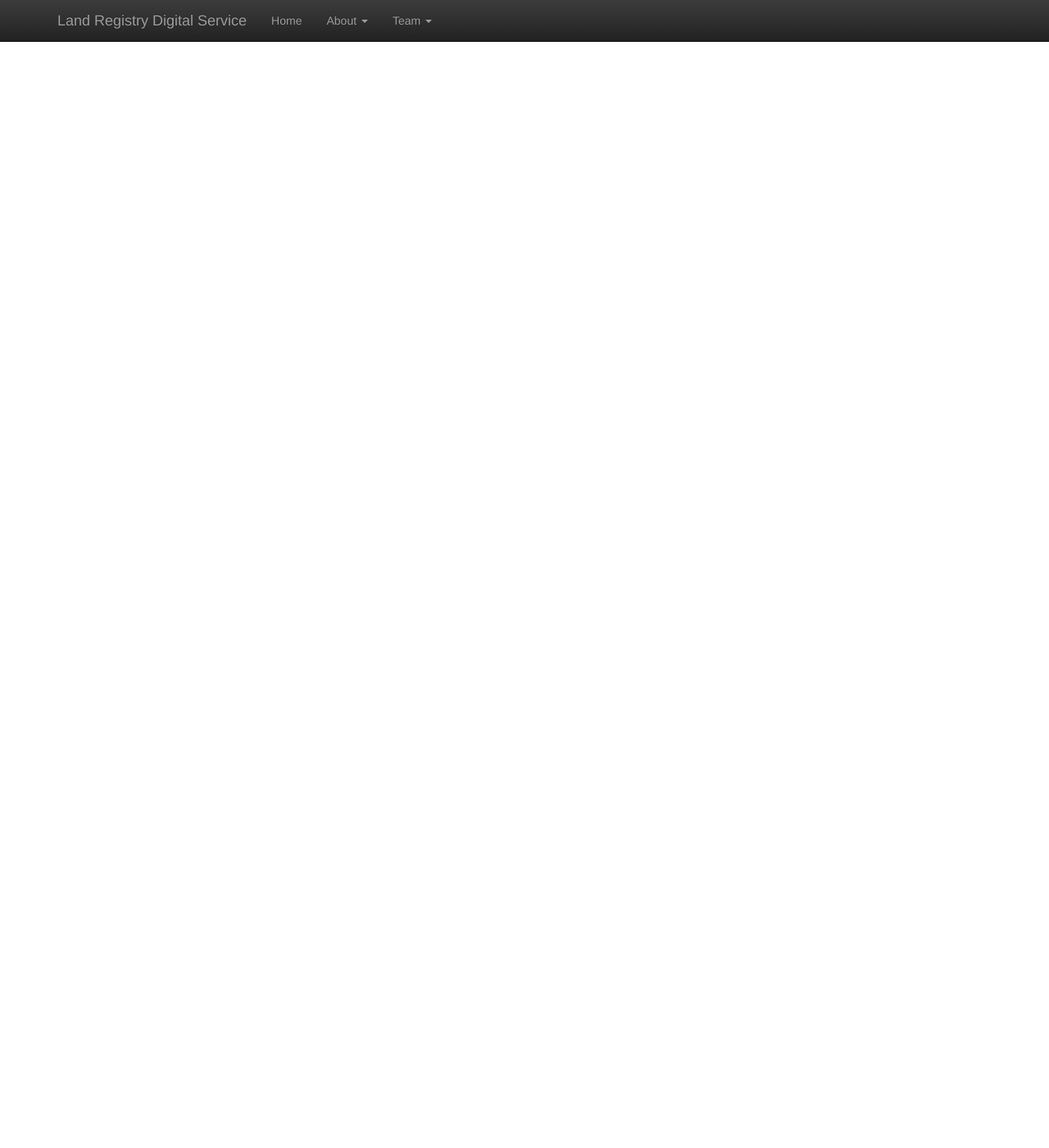
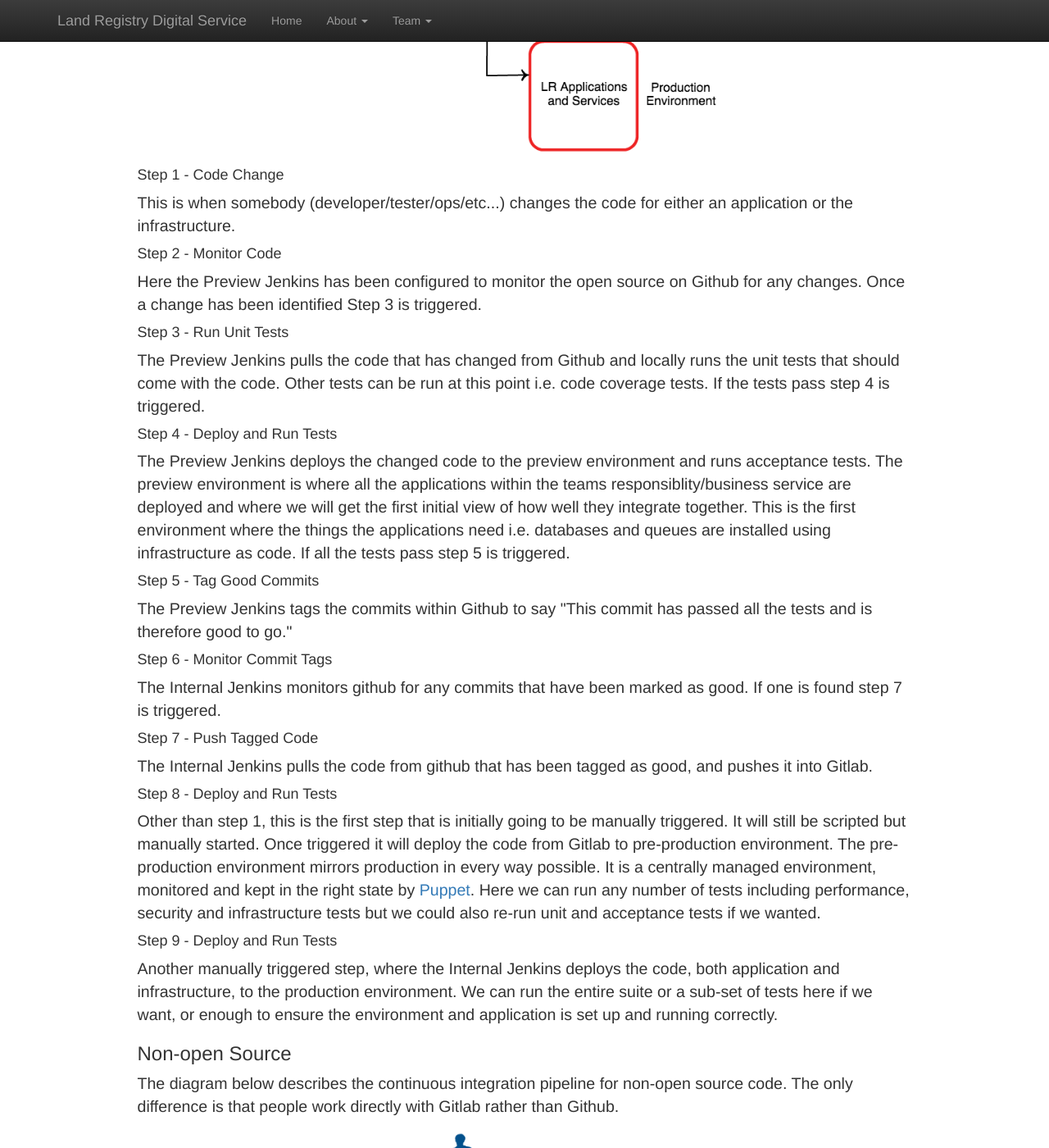
Before and after one commit to ztrelease/landregistry.github.io, a Jekyll site: the page built from migration_main.html, in a window 1280 px wide and 1400 px high, scrolled down 3332 px. Shown: the whole window at 82% size. Built offline with Jekyll 4.4.1, drawn with Linux system fonts in a browser that asks for light colours; nearby versions of some CDN libraries; some of the changed text lies outside the part shown.

Commit message:
removed unneeded pictures and added the continuous integration section to the migration page

```diff
--- a/migration_main.html
+++ b/migration_main.html
@@ -11,7 +11,7 @@ permalink: /migration/migration_main/
 
 <div class="row">
   <div class="col-md-10 col-md-offset-1" style="font-size:140%">
-    <h2>Process</h2>
+    <h1>Process</h1>
 
     <p>
       The current idea is that each individual version of a title in the land register will be held as a document, that document will be signed to say it is an offical Land Registry title, and stored in an immutable way that is tamper evident. That means each version of each title cannot be amended once it is stored, but if somehow it is amended we can detect that it has been changed.
@@ -32,7 +32,7 @@ permalink: /migration/migration_main/
 
 <div class="row">
   <div class="col-md-10 col-md-offset-1" style="font-size:140%">
-    <h2>Application Architecture</h2>
+    <h1>Application Architecture</h1>
 
     We have decided to implement the following design in order to follow the above process:
 
@@ -57,7 +57,7 @@ permalink: /migration/migration_main/
 <div class="row">
   <div class="col-md-10 col-md-offset-1" style="font-size:140%">
 
-    To delve a little more detail on design of the migrator application:
+    To delve into a little more detail on the design of the migrator application:
 
     <div id="migrator-detail">
     </div>
@@ -77,22 +77,93 @@ permalink: /migration/migration_main/
 <div class="row">
   <div class="col-md-3 col-md-offset-1" style="font-size:140%">
 
-    <h2>Load and Transform - Migrator</h2>
+    <h1>Load and Transform - Migrator</h1>
 
     The migrator is the application that does the read and transform part of the migration process. It reads from the intelligent register dataset on DB2, and transforms that into a json structure.
   </div>
 
   <div class="col-md-3" style="font-size:140%">
 
-    <h2>Digital Signature - Mint</h2>
+    <h1>Digital Signature - Mint</h1>
 
     The mint fulfills the digital signing part of the process. It takes in a title register and digitally signs it using the <a href="http://en.wikipedia.org/wiki/RSA_%28cryptosystem%29">RSA cryptosystem</a> before sending it on to the system of record. This in itself means that each individual signed title is tamper evident.
   </div>
 
   <div class="col-md-4" style="font-size:140%">
 
-    <h2>Immutability and Tamper Evident - System of Record</h2>
+    <h1>Immutability and Tamper Evident - System of Record</h1>
 
     The system of record takes in a signed title register and stores it in way it can't be changed (immutable), and then extends the tamper evidence of the system by storing the title register in a hash chain.
+  </div><br>
+</div>
+
+<div class="row">
+  <div id="continuous-integration" class="col-md-10 col-md-offset-1" style="font-size:140%">
+    <h1>Continuous Integration</h1>
+
+    <h3>Open Source</h3>
+
+    <p>
+      The diagram below describes the continuous integration pipeline for open source code that we will be trialling within the Migration team, this includes application code as well as infrastructure code.
+    </p>
+
+    <img src="/images/open_source_ci_pipeline.png" alt="open_ci" width="100%" height="800px"/>
+
+    <h4>Step 1 - Code Change</h4>
+
+    This is when somebody (developer/tester/ops/etc...) changes the code for either an application or the infrastructure.
+
+    <h4>Step 2 - Monitor Code</h4>
+
+    Here the Preview Jenkins has been configured to monitor the open source on Github for any changes. Once a change has been identified Step 3 is triggered.
+
+    <h4>Step 3 - Run Unit Tests</h4>
+
+    The Preview Jenkins pulls the code that has changed from Github and locally runs the unit tests that should come with the code. Other tests can be run at this point i.e. code coverage tests. If the tests pass step 4 is triggered.
+
+    <h4>Step 4 - Deploy and Run Tests</h4>
+
+    The Preview Jenkins deploys the changed code to the preview environment and runs acceptance tests.
+    The preview environment is where all the applications within the teams responsiblity/business service are deployed and where we will get the first initial view of how well they integrate together.
+    This is the first environment where the things the applications need i.e. databases and queues are installed using infrastructure as code.
+    If all the tests pass step 5 is triggered.
+
+    <h4>Step 5 - Tag Good Commits</h4>
+
+    The Preview Jenkins tags the commits within Github to say "This commit has passed all the tests and is therefore good to go."
+
+    <h4>Step 6 - Monitor Commit Tags</h4>
+
+    The Internal Jenkins monitors github for any commits that have been marked as good. If one is found step 7 is triggered.
+
+    <h4>Step 7 - Push Tagged Code</h4>
+
+    The Internal Jenkins pulls the code from github that has been tagged as good, and pushes it into Gitlab.
+
+    <h4>Step 8 - Deploy and Run Tests</h4>
+
+    Other than step 1, this is the first step that is initially going to be manually triggered. It will still be scripted but manually started. Once triggered it will deploy the code from Gitlab to pre-production environment.
+    The pre-production environment mirrors production in every way possible. It is a centrally managed environment, monitored and kept in the right state by <a href="http://puppetlabs.com/">Puppet</a>.
+    Here we can run any number of tests including performance, security and infrastructure tests but we could also re-run unit and acceptance tests if we wanted.
+
+    <h4>Step 9 - Deploy and Run Tests</h4>
+
+    Another manually triggered step, where the Internal Jenkins deploys the code, both application and infrastructure, to the production environment.
+    We can run the entire suite or a sub-set of tests here if we want, or enough to ensure the environment and application is set up and running correctly.
+
   </div>
 </div>
+
+<div class="row">
+  <div id="non-open_source" class="col-md-10 col-md-offset-1" style="font-size:140%">
+
+    <h3>Non-open Source</h3>
+
+    <p>
+      The diagram below describes the continuous integration pipeline for non-open source code. The only difference is that people work directly with Gitlab rather than Github.
+    </p>
+
+    <img src="/images/non-open_source_ci_pipeline.png" alt="non-open_ci" width="800px" height="800px"/>
+
+  </div>
+</div>
```
Also changed, not shown: images/casework-service.png (deleted), images/geo-index.png (deleted), images/gov-service.png (deleted), images/graph-index.png (deleted), images/land-service.png (deleted), images/micro-service.png (deleted), images/mint.png (deleted), images/non-open_source_ci_pipeline.png (added), images/open_source_ci_pipeline.png (added), images/queue.png (deleted), images/relational-db.png (deleted), images/search-index.png (deleted), images/system-of-record.png (deleted).
